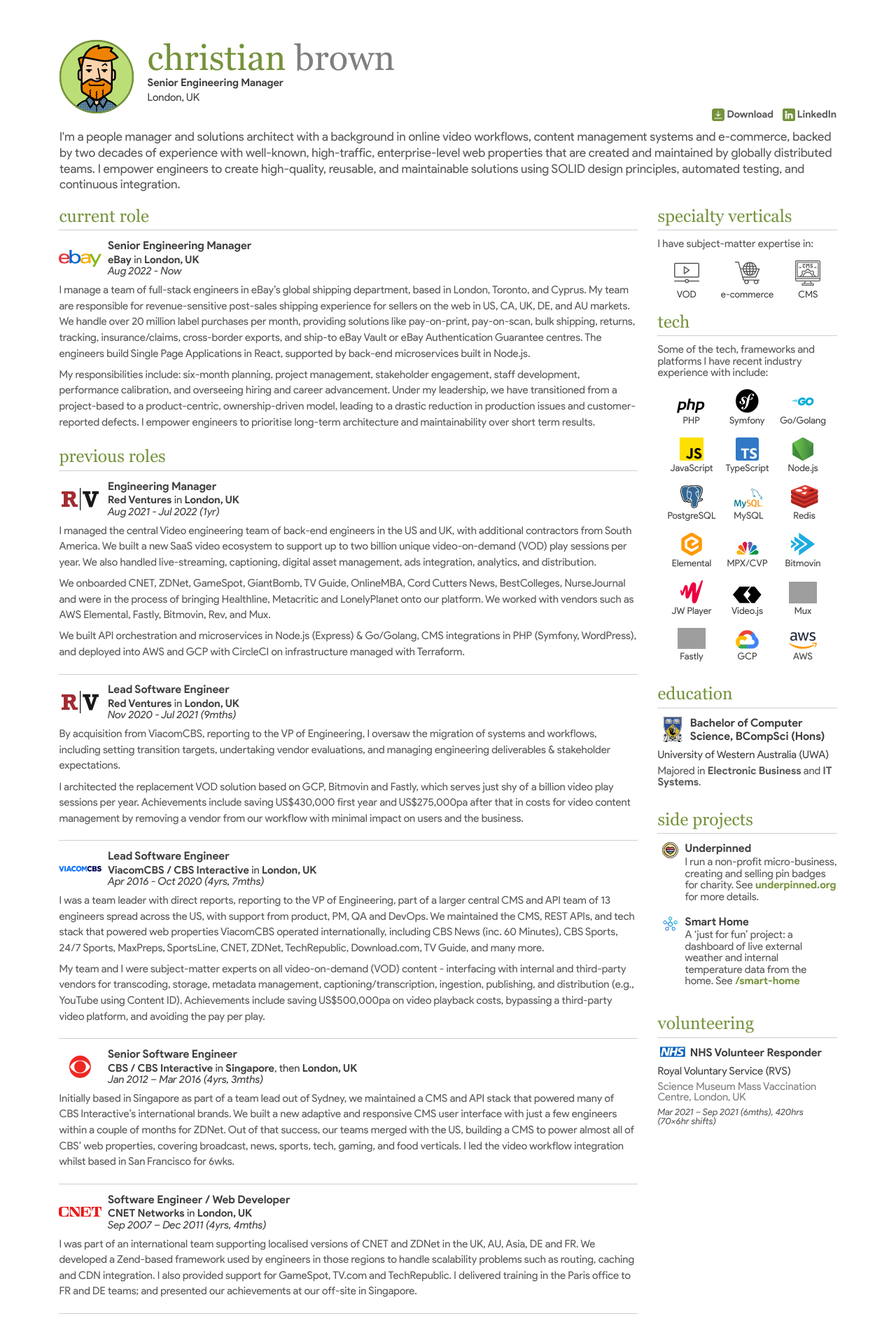
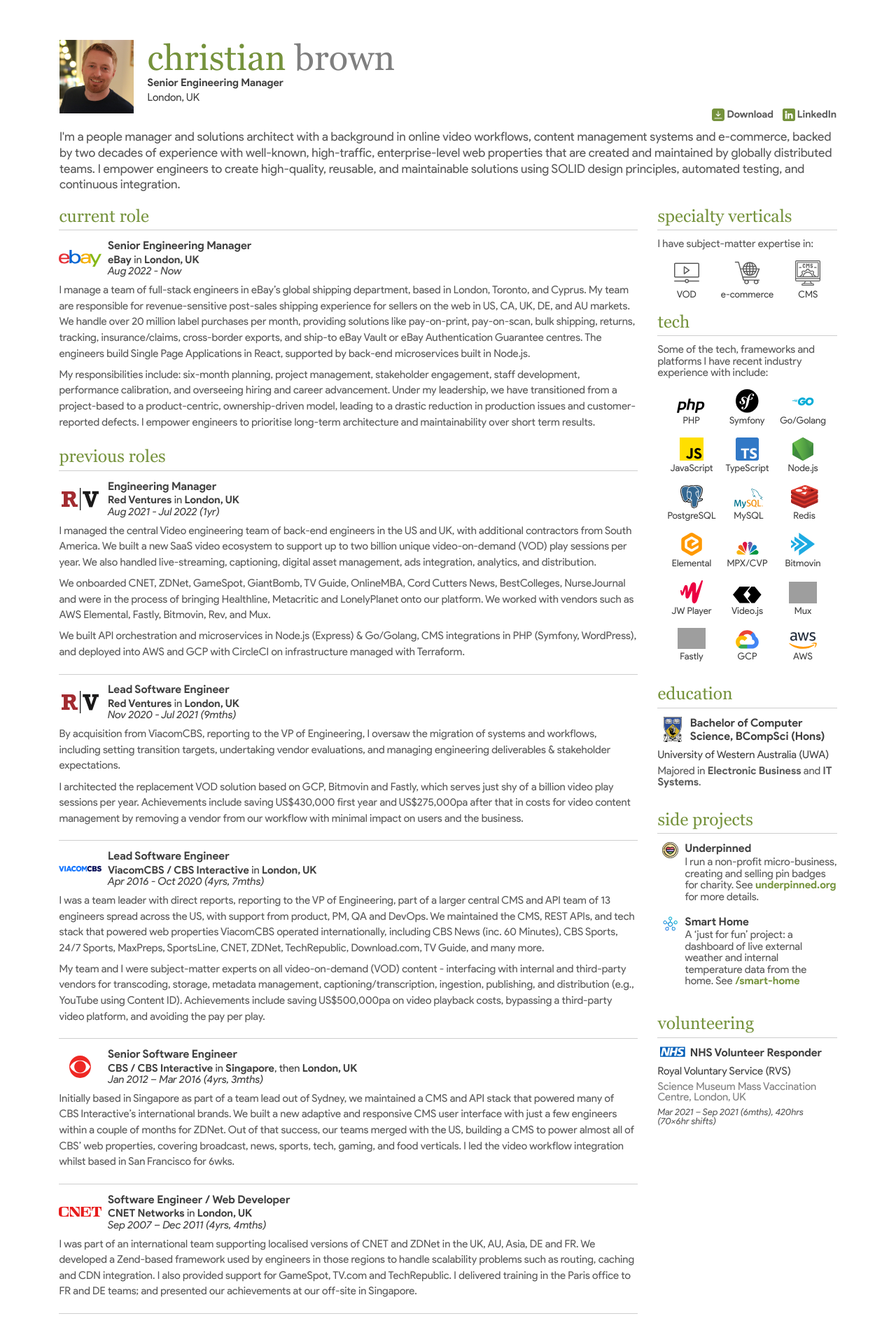
Before and after one commit to christianjbrown/christianbrown.uk, a Jekyll site: the page built from index.html, in a window 1280 px wide. Shown: the top 1890 px of the page at 70% size. Built offline with Jekyll 4.4.1, drawn with Linux system fonts in a browser that asks for light colours; grey boxes are pictures that could not be loaded.

Commit message:
Switch header avatar image to avatar.jpg

```diff
--- a/_includes/global-header.html
+++ b/_includes/global-header.html
@@ -1,6 +1,6 @@
 <div class="header-avatar">
                     <div class="header-avatar-border">
-                        <a href="/" title="Christian Brown homepage"><img src="/assets/images/avatar.svg" alt="{{ site.site_image_name }}"></a>
+                        <a href="/" title="Christian Brown homepage"><img src="/assets/images/avatar.jpg" alt="{{ site.site_image_name }}"></a>
                     </div>
                 </div>
                 <div class="header-data">
```
